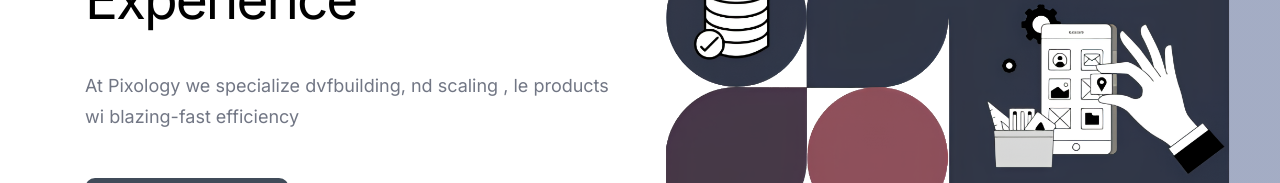
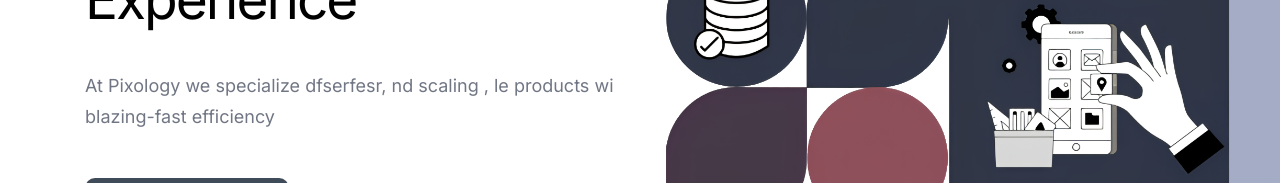
Before and after one commit to Santicabral0478/greenstudios, a Next.js app: page / in a window 1280 px wide. Shown: the part 352-535 px from the top of the page. Built offline with nearby package versions, Linux system fonts and the light colour scheme; no server answers.

Commit message:
update 4jhfddwew3h

```diff
--- a/src/components/Hero/index.tsx
+++ b/src/components/Hero/index.tsx
@@ -14,7 +14,7 @@
             </h1>
 
             <p className="hero-text">
-              At Pixology we specialize dvfbuilding, nd scaling , le products wi
+              At Pixology we specialize dfserfesr, nd scaling , le products wi
               blazing-fast
               efficiency
             </p>
```
